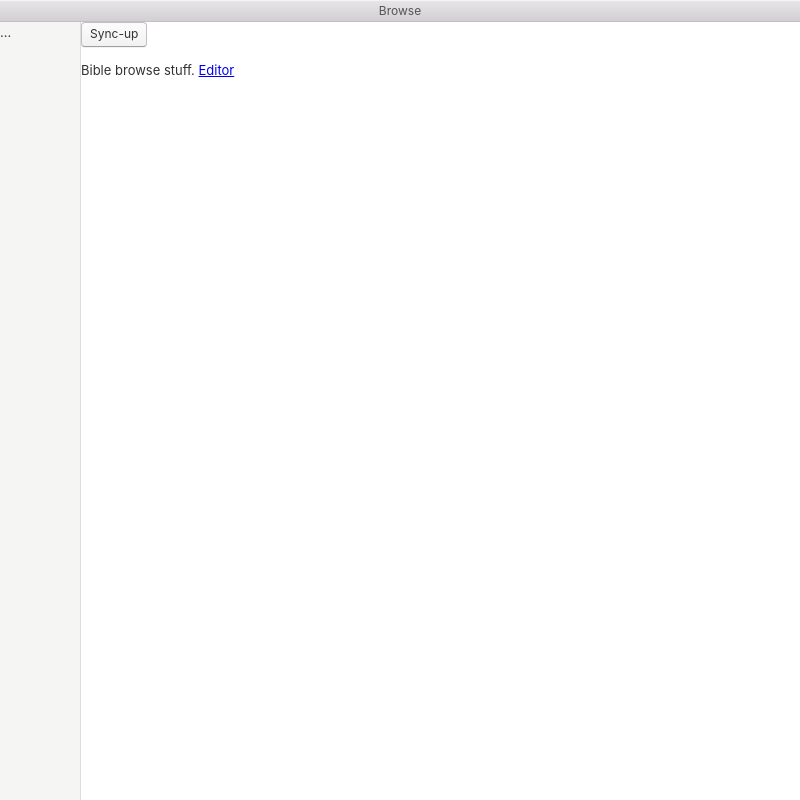
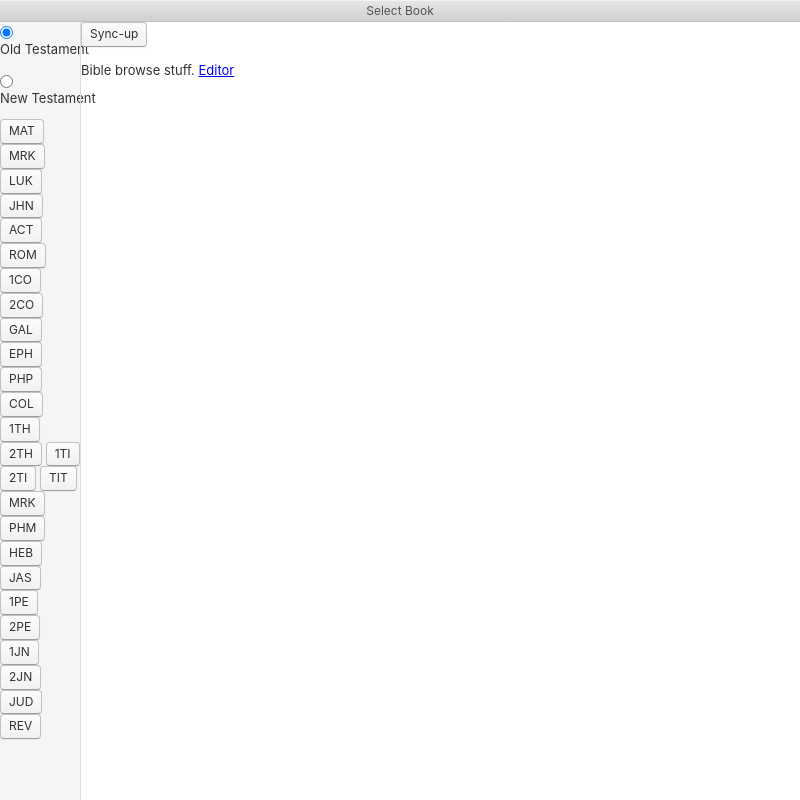
Before and after one commit to Bridgeconn/autographa-lite, an Electron app: page assets/index.html in a window 800 px wide. Drawn offline with Linux system fonts and the light colour scheme; no server answers.

Commit message:
UI work Welcome Page

```diff
--- a/assets/index.html
+++ b/assets/index.html
@@ -1,10 +1,19 @@
 <!DOCTYPE html>
 <html>
 <head>
-    <title>Photon</title>
+<title>Autographa Lite 1.0 </title>
 
 <!-- Stylesheets -->
 <link rel="stylesheet" href="css/photon.min.css">
+
+<style>
+
+#leftpame { margin :   10px ; width: 600px;
+
+
+  } </style>
+
+
 
   <!-- Javascript -->
   <script src="js/menu.js" charset="utf-8"></script>
@@ -14,13 +23,59 @@
 
   <!-- .toolbar-header sits at the top of your app -->
   <header class="toolbar toolbar-header">
-        <h1 class="title">Browse</h1>
+  <h1 class="title">Select Book</h1>
   </header>
 
   <!-- Your app's content goes inside .window-content -->
   <div class="window-content">
-	<div class="pane-group">
-	  <div class="pane-mini sidebar">...</div>
+
+
+
+  <div  class="pane-group">
+  <div id="leftpane" class="pane-mini sidebar" >
+
+    <div>
+            <input type="radio" name="radio" id="radio1" class="radio" checked/>
+            <label for="radio1">Old Testament</label>
+    </div>
+
+    <div>
+            <input type="radio" name="radio" id="radio2" class="radio"/>
+            <label for="radio2">New Testament</label>
+    </div>
+
+
+  <button class="btn btn-default">MAT</button>
+  <button class="btn btn-default">MRK</button>
+  <button class="btn btn-default">LUK</button>
+  <button class="btn btn-default">JHN</button>
+  <button class="btn btn-default">ACT</button>
+  <button class="btn btn-default">ROM</button>
+  <button class="btn btn-default">1CO</button>
+  <button class="btn btn-default">2CO</button>
+  <button class="btn btn-default">GAL</button>
+  <button class="btn btn-default">EPH</button>
+  <button class="btn btn-default">PHP</button>
+  <button class="btn btn-default">COL</button>
+  <button class="btn btn-default">1TH</button>
+  <button class="btn btn-default">2TH</button>
+  <button class="btn btn-default">1TI</button>
+  <button class="btn btn-default">2TI</button>
+  <button class="btn btn-default">TIT</button>
+  <button class="btn btn-default">MRK</button>
+  <button class="btn btn-default">PHM</button>
+  <button class="btn btn-default">HEB</button>
+  <button class="btn btn-default">JAS</button>
+  <button class="btn btn-default">1PE</button>
+  <button class="btn btn-default">2PE</button>
+  <button class="btn btn-default">1JN</button>
+  <button class="btn btn-default">2JN</button>
+  <button class="btn btn-default">JUD</button>
+  <button class="btn btn-default">REV</button>
+
+
+
+  </div>
   <div class="pane">
   <button id="sync-msg" class="btn btn-default">Sync-up</button>
   <p id="sync-reply"></p>
```
Also changed, not shown: 8 other files. Lines whose indentation alone changed are shown as unchanged.
